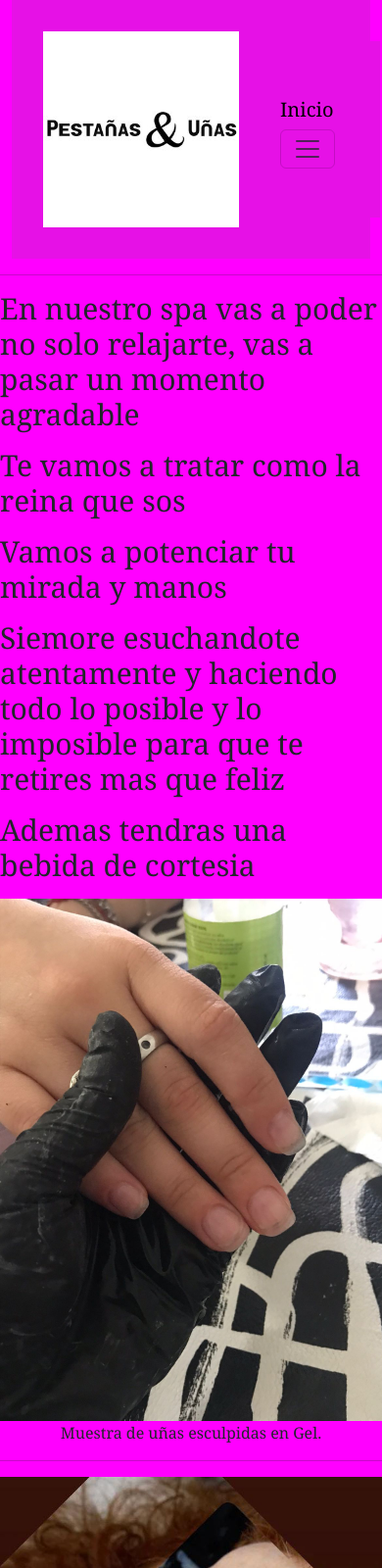
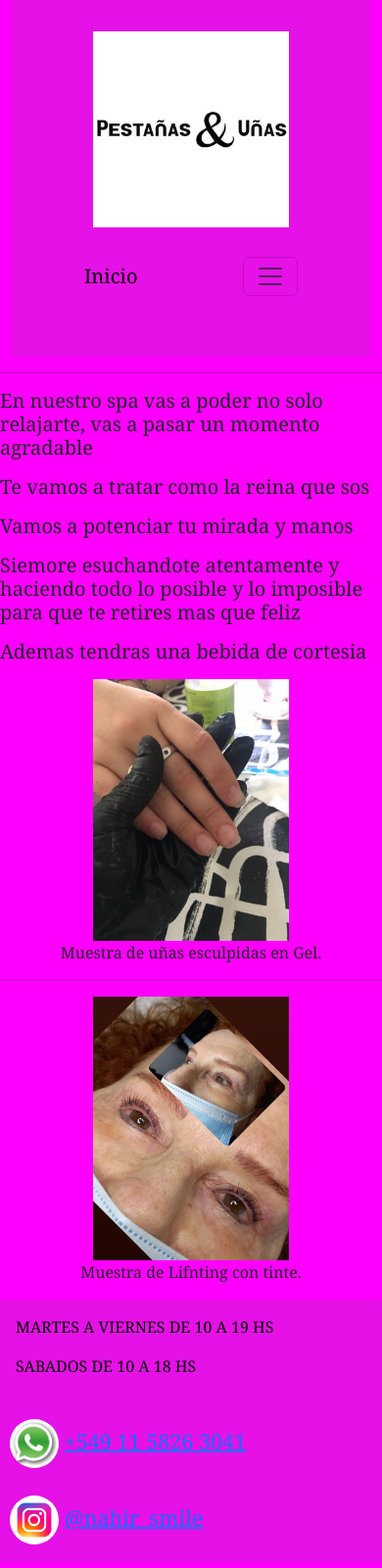
Before and after one commit to nahimar/tarea, a plain HTML site: page index.html in a window 390 px wide. Shown: the top 1600 px of the page at 98% size. Drawn offline with nearby package versions, Linux system fonts and the light colour scheme.

Commit message:
pagina responsive

```diff
--- a/css/estilo.css
+++ b/css/estilo.css
@@ -24,8 +24,6 @@
     .navbar {padding: 20px;
         margin: 10px;
         background-color: #e611e6
-
-
     }
 
     nav {
@@ -46,36 +44,35 @@
         padding: 20px;
     }
 
-
-
     main section img {
         width: 400px;
     }
+
     main section {
         text-align: center;
     }
+
     footer {
         background-color: #e611e6;
         color: black;
+    }
 
-
-    }
     h4 img {
         width: 50px;
         border-radius: 50%;
+    }
 
-    }
     h4 {
         padding: 10px;
     display: inline-block;
+    }
 
-
-    }
     .servicios {
         text-align: center;
         padding: 20px;
         font-size: 20px;
     }
+
     .preguntas {
         text-align: center;
         padding: 20px;
@@ -86,18 +83,21 @@
         line-height: 2;
         padding: 20px;
     }
+
     .mb-3 { display: flex;
         flex-direction: column;
         padding: 1rem;
         margin: 20px;
     }
+
     .form-control{
         width: 300px;
+    }
 
-    }
     .form-label {
         font-size: 30px;
     }
+
     .intro {
        font-size: 30px;
        margin: 0%;
@@ -108,6 +108,7 @@
    flex-direction: row;
    justify-content: space-around;
 }
+
 .pie {  display: grid;
     grid-template-columns: 1fr 1fr;
     grid-template-rows: 0.5fr;
@@ -123,3 +124,37 @@
   .horario { grid-area: horario;
 padding: 1rem;
 }
+
+@media screen and ( max-width: 768px) {
+
+   .intro {
+    font-size: 20px;
+   }
+   .imagen img{
+    width: 300px;
+   }
+   .servicios {
+   flex-direction: column;
+   justify-content: space-around;
+}
+.pie {
+    grid-template-columns: 1fr ;
+    grid-template-rows: 0.5fr 0.5fr;
+    grid-auto-flow: column;
+    grid-template-areas:
+      "horario"
+      "contacto";
+  }
+}
+@media screen and ( max-width: 600px) {
+
+    .imagen img{
+     width: 200px;
+    }
+    header {
+        flex-direction: column;
+        grid-area: header;
+        justify-content: space-around;
+    }
+
+ }
--- a/index.html
+++ b/index.html
@@ -54,16 +54,17 @@
     </header>
     <hr>
 <main class="main">
-        <h2 class="intro "> <p>En nuestro spa vas a poder no solo relajarte, vas a pasar un momento agradable</p>
+        <h2 class="intro"> <p>En nuestro spa vas a poder no solo relajarte, vas a pasar un momento agradable</p>
         <p>Te vamos a tratar como la reina que sos </p>
         <p>Vamos a potenciar tu mirada y manos </p>
         <p>Siemore esuchandote atentamente y haciendo todo lo posible y lo imposible para que te retires mas que feliz </p>
         <p>Ademas tendras una bebida de cortesia</p> </h2>
+        <div class="imagen">
 <section> <img src="./fotos/esculpidasengel.jpg" alt="esculpidasengel"></section>
 <section> <p>Muestra de uñas esculpidas en Gel.</p>  </section>
 <hr>
 <section> <img src="./fotos/liftingcontinte.jpg" alt="lifting con tinte"></section>
-<section> <p> Muestra de Lifnting con tinte.</p> </section>
+<section> <p> Muestra de Lifnting con tinte.</p> </section></div>
 </main>
 <footer>
     <div class="pie">
```
